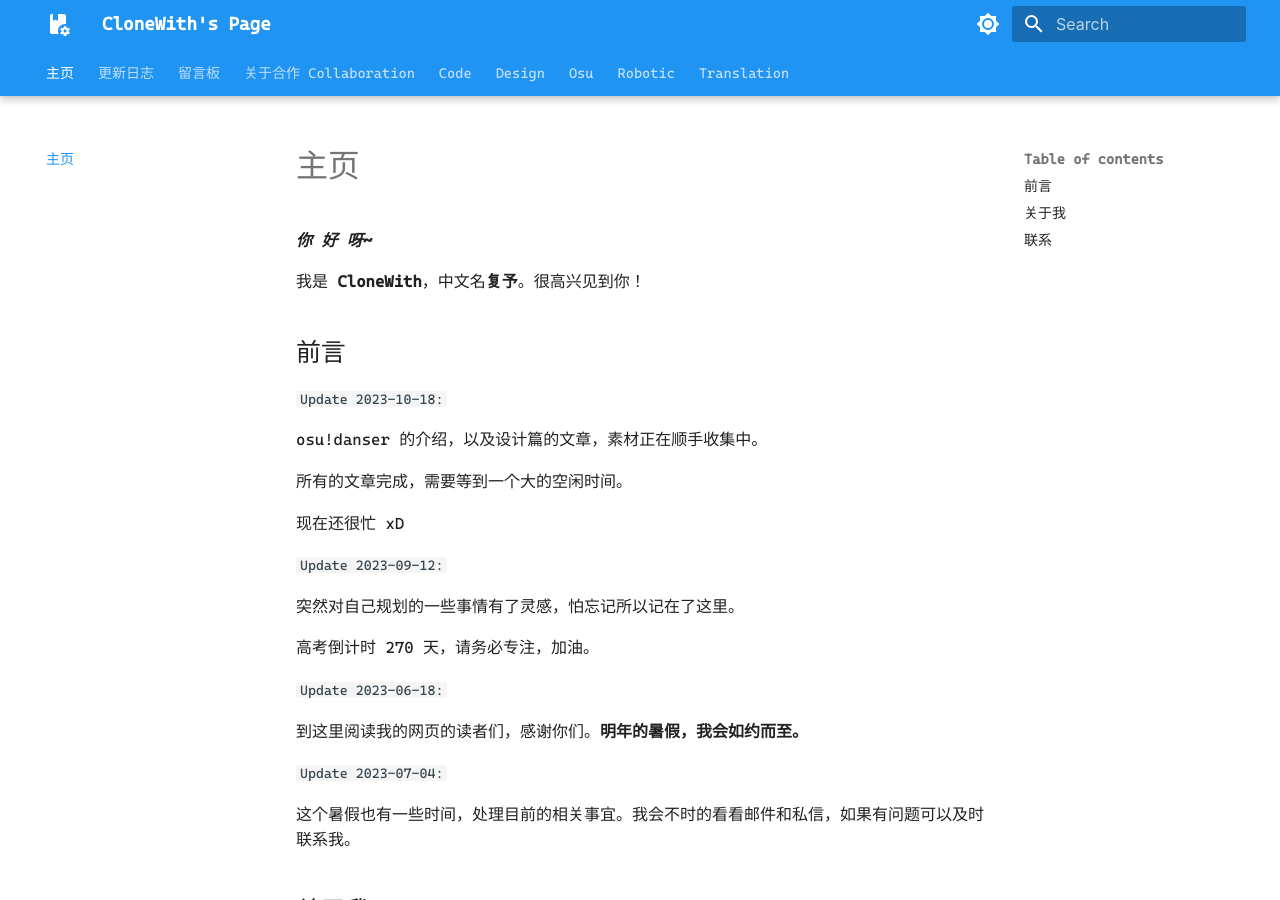
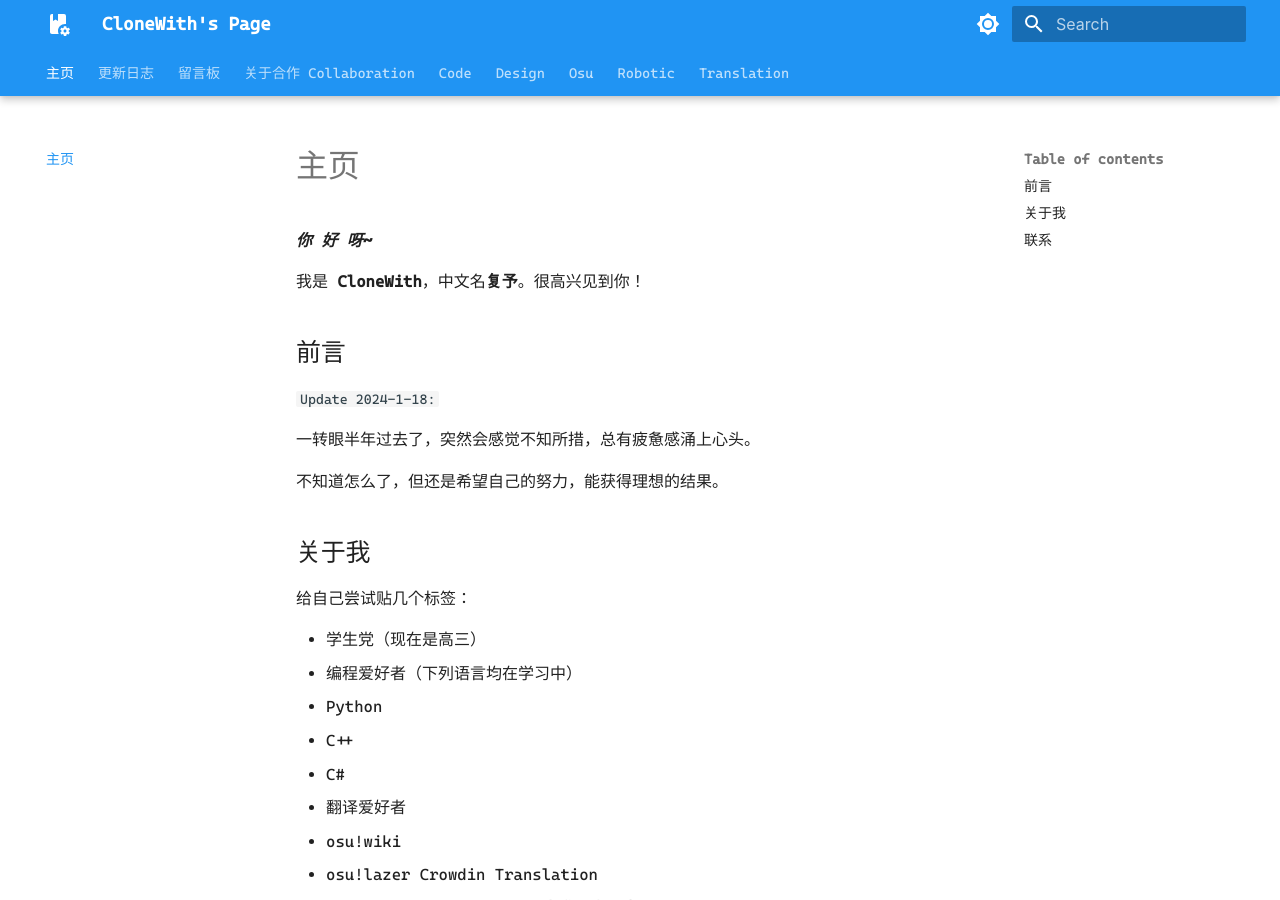
Before and after one commit to Sunnyboy971/Sunnyboy971.github.io, an MkDocs documentation site: the page built from docs/index.md, in a window 1280 px wide and 900 px high. Built offline with MkDocs 1.6.1 and Material for MkDocs 9.7.7, drawn with Linux system fonts in a browser that asks for light colours; some web fonts are replaced; comment, search, counter and statistics services are not loaded.

Commit message:
Update index page

```diff
--- a/docs/index.md
+++ b/docs/index.md
@@ -10,27 +10,11 @@ comments: true
 
 ## 前言 {#preface}
 
-`Update 2023-10-18:`
+`Update 2024-1-18:`
 
-osu!danser 的介绍，以及设计篇的文章，素材正在顺手收集中。
+一转眼半年过去了，突然会感觉不知所措，总有疲惫感涌上心头。
 
-所有的文章完成，需要等到一个大的空闲时间。
-
-现在还很忙 xD
-
-`Update 2023-09-12:`
-
-突然对自己规划的一些事情有了灵感，怕忘记所以记在了这里。
-
-高考倒计时 270 天，请务必专注，加油。
-
-`Update 2023-06-18:`
-
-到这里阅读我的网页的读者们，感谢你们。**明年的暑假，我会如约而至。**
-
-`Update 2023-07-04:`
-
-这个暑假也有一些时间，处理目前的相关事宜。我会不时的看看邮件和私信，如果有问题可以及时联系我。
+不知道怎么了，但还是希望自己的努力，能获得理想的结果。
 
 ## 关于我 {#about}
 
```
